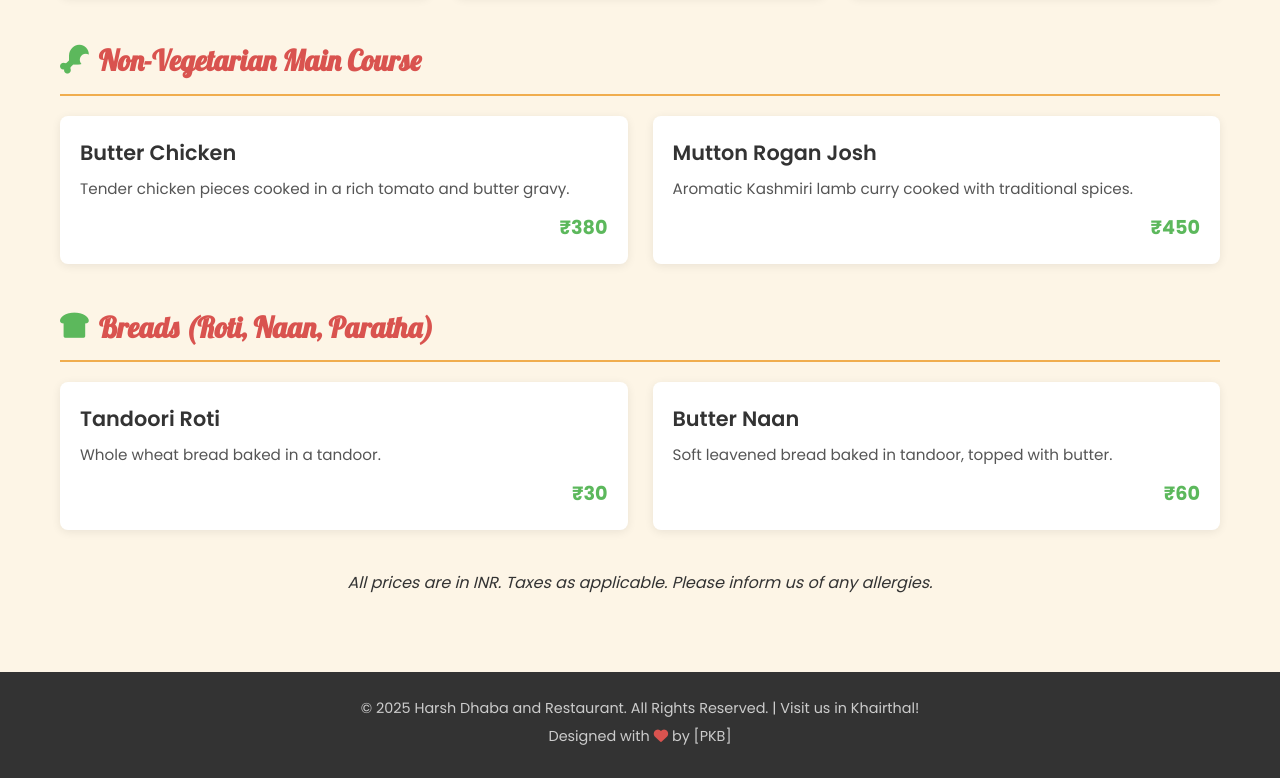
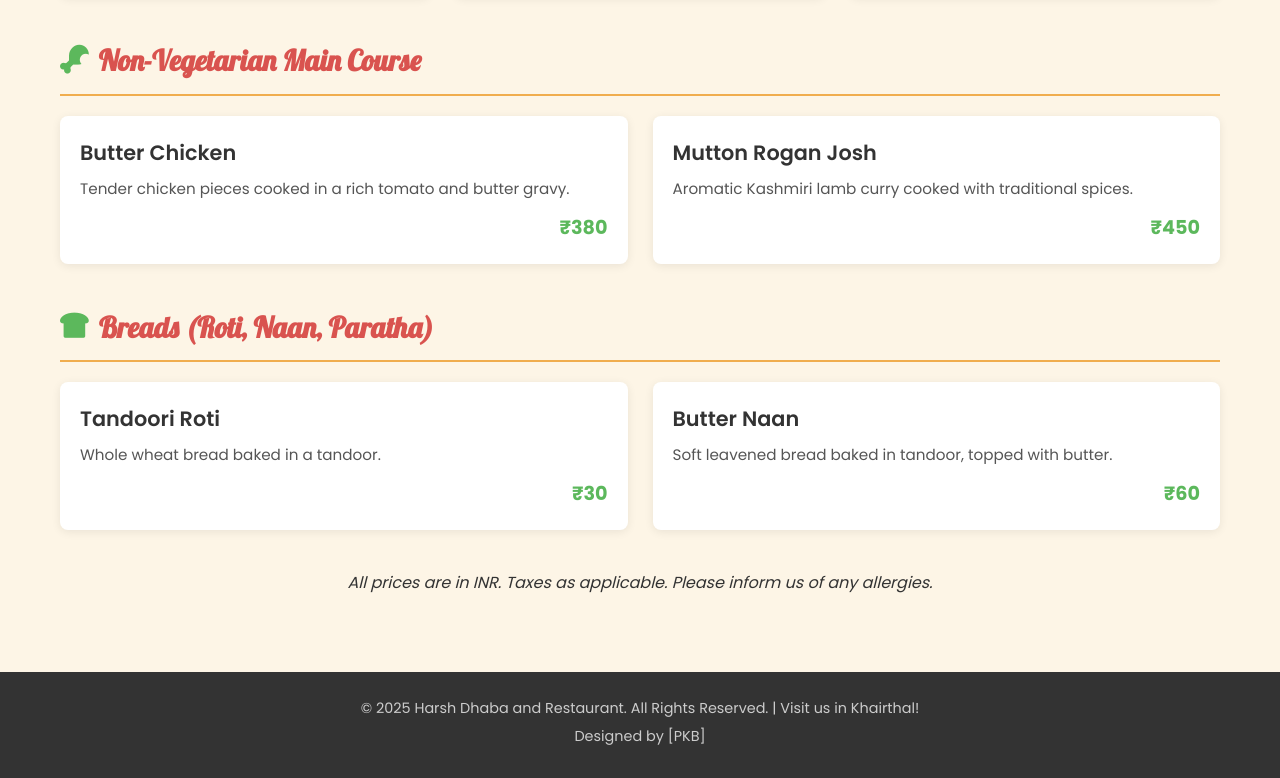
Before and after one commit to Anonymous25201/harshdhaba, a plain HTML site: page menu.html in a window 1280 px wide. Shown: the part 1122-1900 px from the top of the page. Drawn offline with Linux system fonts and the light colour scheme.

Commit message:
Update menu.html

```diff
--- a/menu.html
+++ b/menu.html
@@ -147,7 +147,7 @@
     <footer>
         <div class="container">
             <p>© <span id="currentYear"></span> Harsh Dhaba and Restaurant. All Rights Reserved. | Visit us in Khairthal!</p>
-            <p>Designed with <i class="fas fa-heart"></i> by [PKB]</p>
+            <p>Designed by [PKB]</p>
         </div>
     </footer>
 
```
